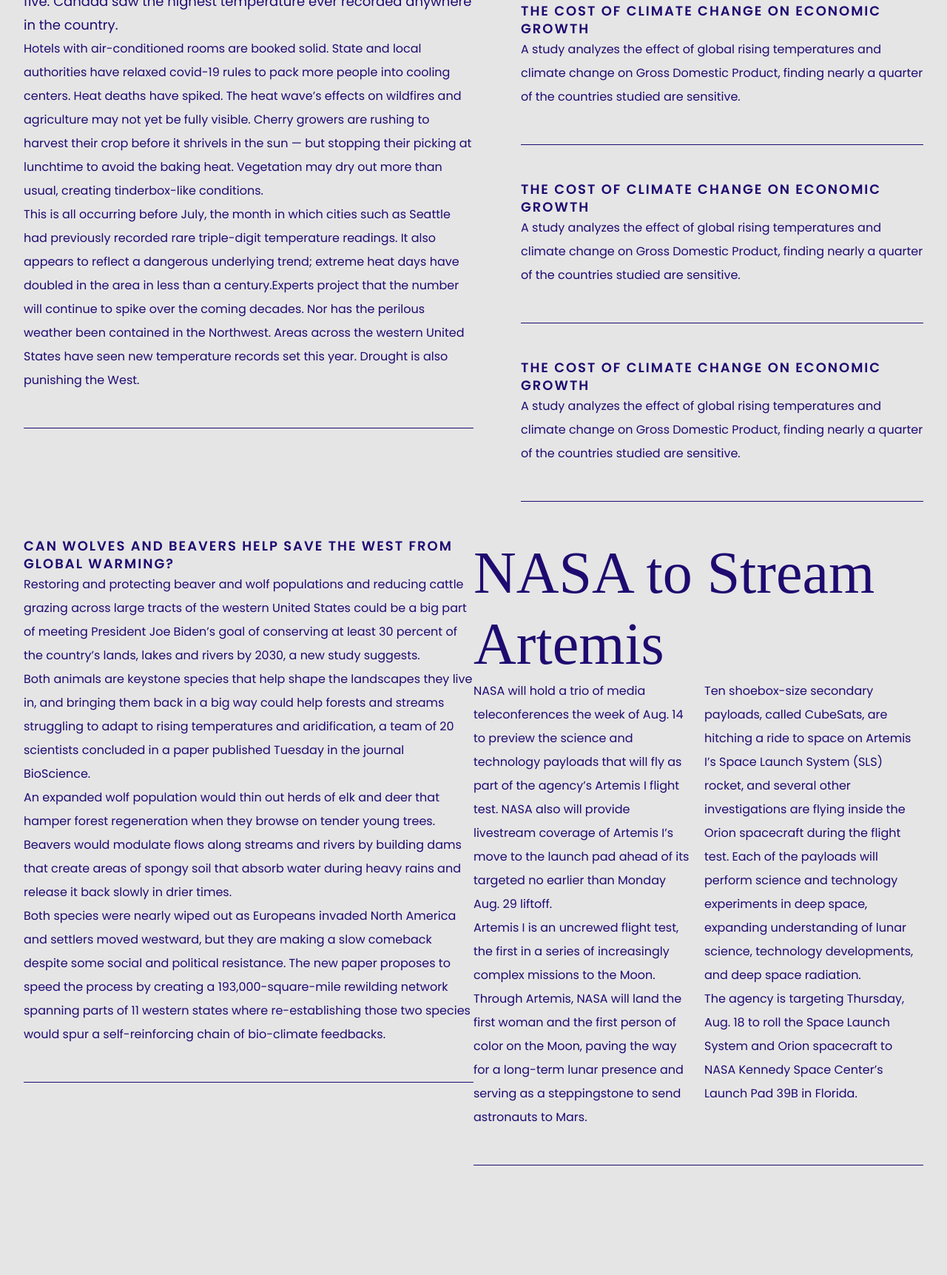
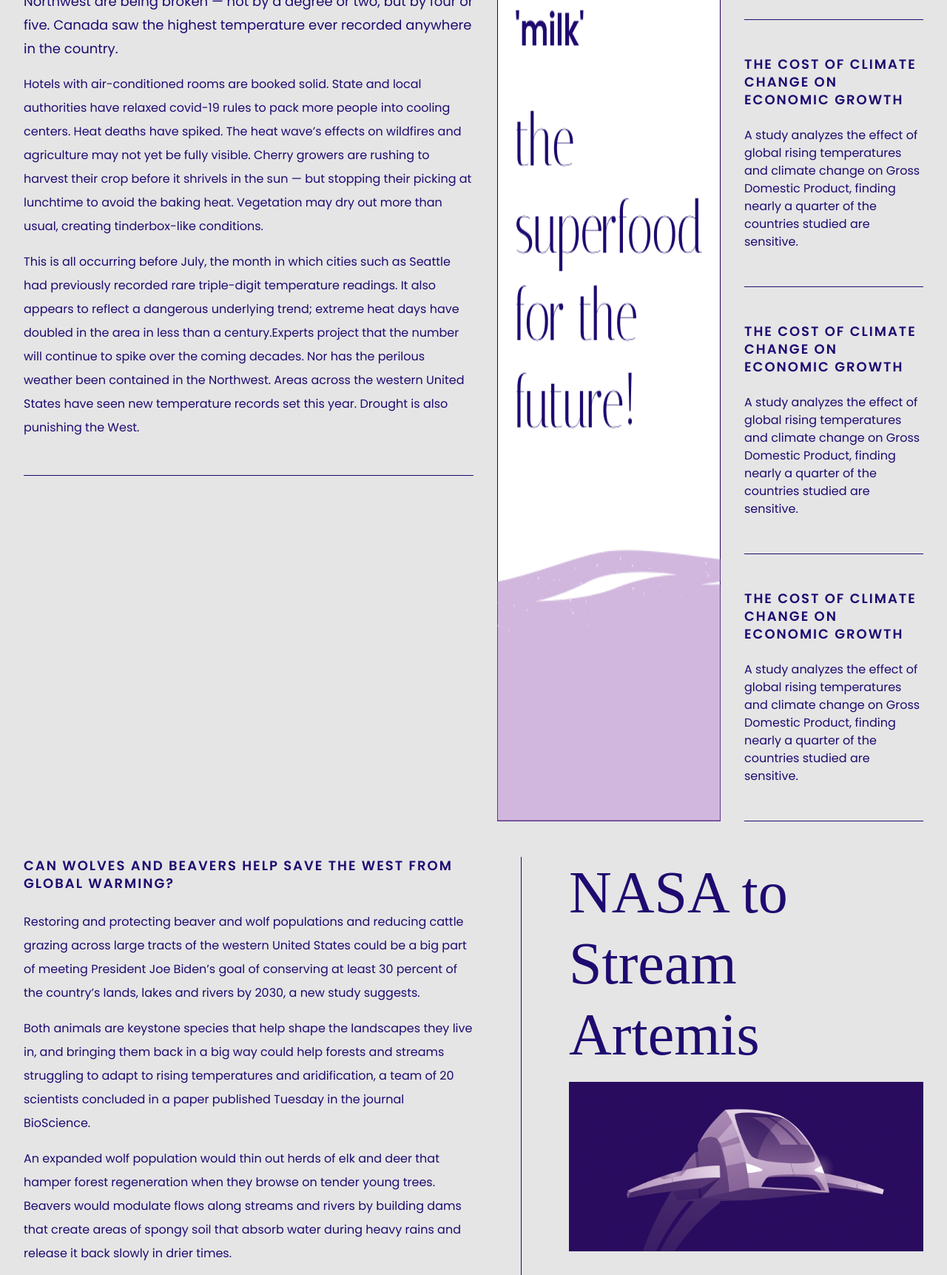
Before and after one commit to Classe-RedRadix/curso-de-maquetacion-web, a website built with Parcel: page modulo-2-layout/ejercicio/src/newspaper.html in a window 1280 px wide. Shown: the part 1077-2800 px from the top of the page at 74% size. Before the commit the page ends 2692 px from the top, so only its background shows below. Built offline with nearby package versions, Linux system fonts and the light colour scheme; a web font is replaced by a local one.

Commit message:
💄 maq images

```diff
--- a/modulo-2-layout/ejercicio/src/newspaper.html
+++ b/modulo-2-layout/ejercicio/src/newspaper.html
@@ -41,7 +41,15 @@
                 </p>
               </main>
             </div>
-            <img src="assets/icons/planet.svg" alt="icon-to" />
+            <figure>
+              <img
+                src="assets/images/newspaper-image-robots.jpg"
+                alt="robots"
+              />
+              <figcaption class="body-xs">
+                Lis, Maeve and Dana are the last hope.
+              </figcaption>
+            </figure>
           </article>
         </section>
         <article class="content1">
@@ -84,14 +92,16 @@
           </main>
         </article>
         <aside class="aside">
-          <div>BANNER</div>
+          <img src="assets/images/newspaper-image-milk.jpg" alt="nasa" />
+
+          <div class="contentArticle">
             <article>
               <header>
                 <h3 class="title-s">
                   The Cost of Climate Change on Economic Growth
                 </h3>
               </header>
-            <main class="contentArticle">
+              <main class="contentArticle body-s">
                 <p>
                   A study analyzes the effect of global rising temperatures and
                   climate change on Gross Domestic Product, finding nearly a
@@ -105,7 +115,7 @@
                   The Cost of Climate Change on Economic Growth
                 </h3>
               </header>
-            <main class="contentArticle">
+              <main class="contentArticle body-s">
                 <p>
                   A study analyzes the effect of global rising temperatures and
                   climate change on Gross Domestic Product, finding nearly a
@@ -119,7 +129,7 @@
                   The Cost of Climate Change on Economic Growth
                 </h3>
               </header>
-            <main class="contentArticle">
+              <main class="contentArticle body-s">
                 <p>
                   A study analyzes the effect of global rising temperatures and
                   climate change on Gross Domestic Product, finding nearly a
@@ -133,7 +143,7 @@
                   The Cost of Climate Change on Economic Growth
                 </h3>
               </header>
-            <main class="contentArticle">
+              <main class="contentArticle body-s">
                 <p>
                   A study analyzes the effect of global rising temperatures and
                   climate change on Gross Domestic Product, finding nearly a
@@ -141,6 +151,7 @@
                 </p>
               </main>
             </article>
+          </div>
         </aside>
         <article class="content2">
           <header>
@@ -180,9 +191,14 @@
               self-reinforcing chain of bio-climate feedbacks.
             </p>
           </main>
+
+          <img src="assets/images/newspaper-image-volunteers.jpg" alt="nasa" />
         </article>
         <article class="content3">
           <header><h3 class="title-m">NASA to Stream Artemis</h3></header>
+          <figure>
+            <img src="assets/images/newspaper-image-nasa.jpg" alt="nasa" />
+          </figure>
           <main class="contentArticle">
             <p>
               NASA will hold a trio of media teleconferences the week of Aug. 14
--- a/modulo-2-layout/ejercicio/src/styles/practice/newspaper.css
+++ b/modulo-2-layout/ejercicio/src/styles/practice/newspaper.css
@@ -9,6 +9,18 @@
   padding: var(--spacing-m) 0;
   height: min-content;
 }
+.newspaper article .title-m {
+  margin-bottom: var(--spacing-xs);
+}
+.newspaper article .title-s {
+  margin-bottom: 24px;
+}
+.newspaper .contentArticle p + p {
+  margin-top: var(--spacing-xs);
+}
+
+/*****************/
+/* header */
 .header {
   color: var(--secondary-900);
 }
@@ -22,10 +34,9 @@
   border-top: 1px solid var(--secondary-900);
   border-bottom: 1px solid var(--secondary-900);
   padding: var(--spacing-xxs) 0;
-  margin: var(--spacing-s) 0;
+  margin-top: var(--spacing-s);
 }
 .header-info p {
-  max-width: 180px;
   min-width: 103px;
   text-align: center;
 }
@@ -35,6 +46,10 @@
 .header-info :last-child {
   text-align: right;
 }
+/* end header */
+/*****************/
+
+/*****************/
 /* main layout */
 
 .contentWrapper {
@@ -68,24 +83,78 @@
   grid-area: content2;
 }
 /* end main layout*/
+/*****************/
+
+/*****************/
+/* priority section */
 .priority-section article {
   display: flex;
-  flex-wrap: wrap;
+  gap: 24px;
 }
 .priority-section .contentArticle {
   column-count: 2;
 }
+
 .content-col {
   flex-basis: 70%;
 }
+/* end priority section */
+/*****************/
 
+/*****************/
+/* content 1*/
+.content1 .contentArticle {
+  margin-top: var(--spacing-s);
+}
+/* end content 1*/
+/*****************/
+
+/*****************/
+/* aside*/
 .aside {
   margin-left: var(--spacing-s);
+  display: flex;
 }
 .aside article {
   margin-left: var(--spacing-s);
 }
+.aside img {
+  margin-top: var(--spacing-m);
+}
+/* end aside*/
+/*****************/
 
+/*****************/
+/* content 2*/
+.newspaper .content2 {
+  border: 0;
+  padding-bottom: 0;
+}
+.content2 img {
+  margin-top: var(--spacing-s);
+}
+/* end content 2*/
+/*****************/
+
+/*****************/
+/* content 3*/
+.newspaper .content3 {
+  border: 0;
+  border-left: 1px solid var(--secondary-800);
+  padding-left: var(--spacing-l);
+  margin-left: var(--spacing-l);
+  padding-top: 0;
+  margin-top: var(--spacing-m);
+}
 .content3 .contentArticle {
   column-count: 2;
 }
+.content3 figure {
+  margin-top: var(--spacing-xs);
+  margin-bottom: 24px;
+}
+.content3 img {
+  max-width: 100%;
+}
+/* end content 1*/
+/*****************/
```
Also changed, not shown: modulo-2-layout/ejercicio/src/assets/images/newspaper-image-milk.jpg (added), modulo-2-layout/ejercicio/src/assets/images/newspaper-image-nasa.jpg (added), modulo-2-layout/ejercicio/src/assets/images/newspaper-image-robots.jpg (added), modulo-2-layout/ejercicio/src/assets/images/newspaper-image-volunteers.jpg (added). Lines whose indentation alone changed are shown as unchanged.
